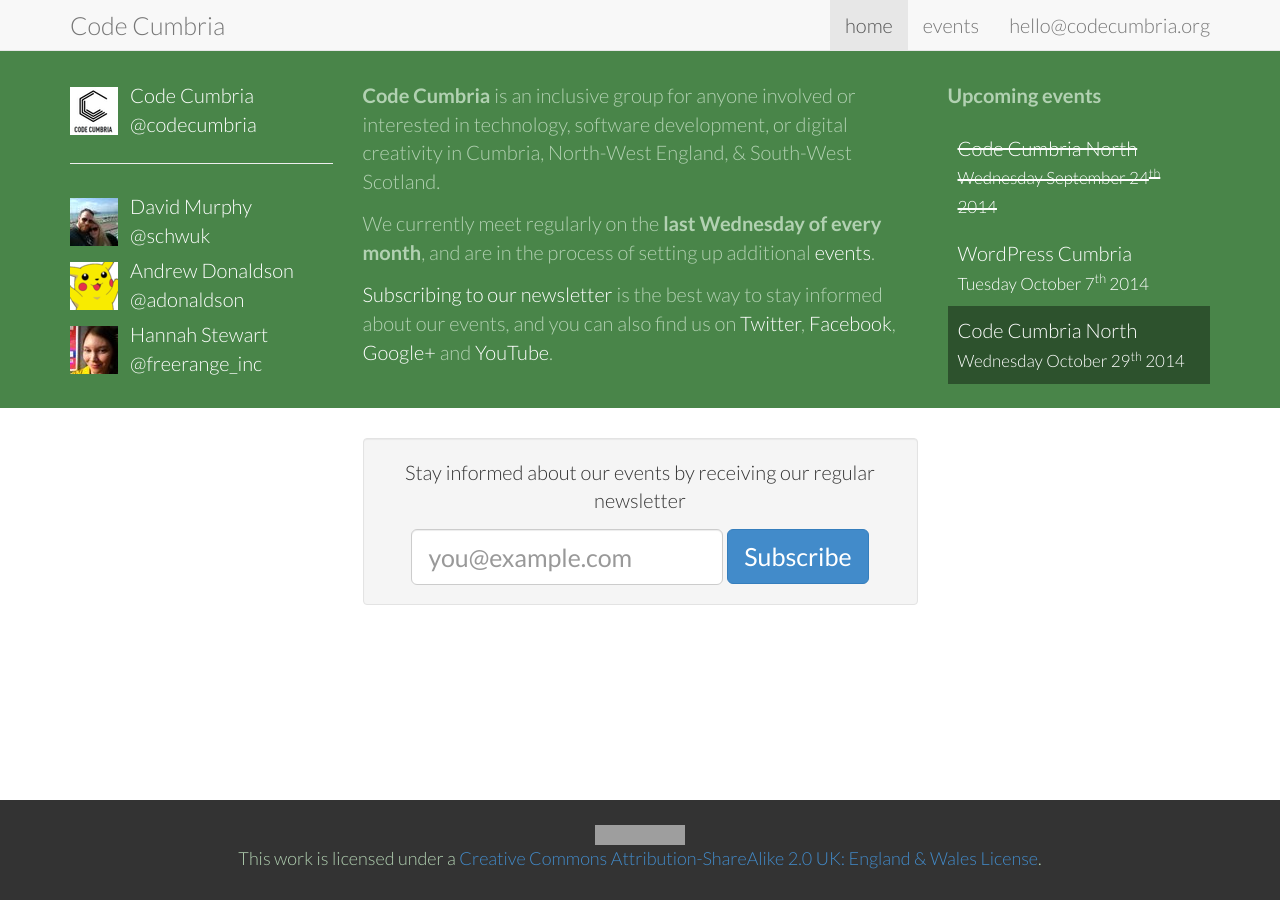
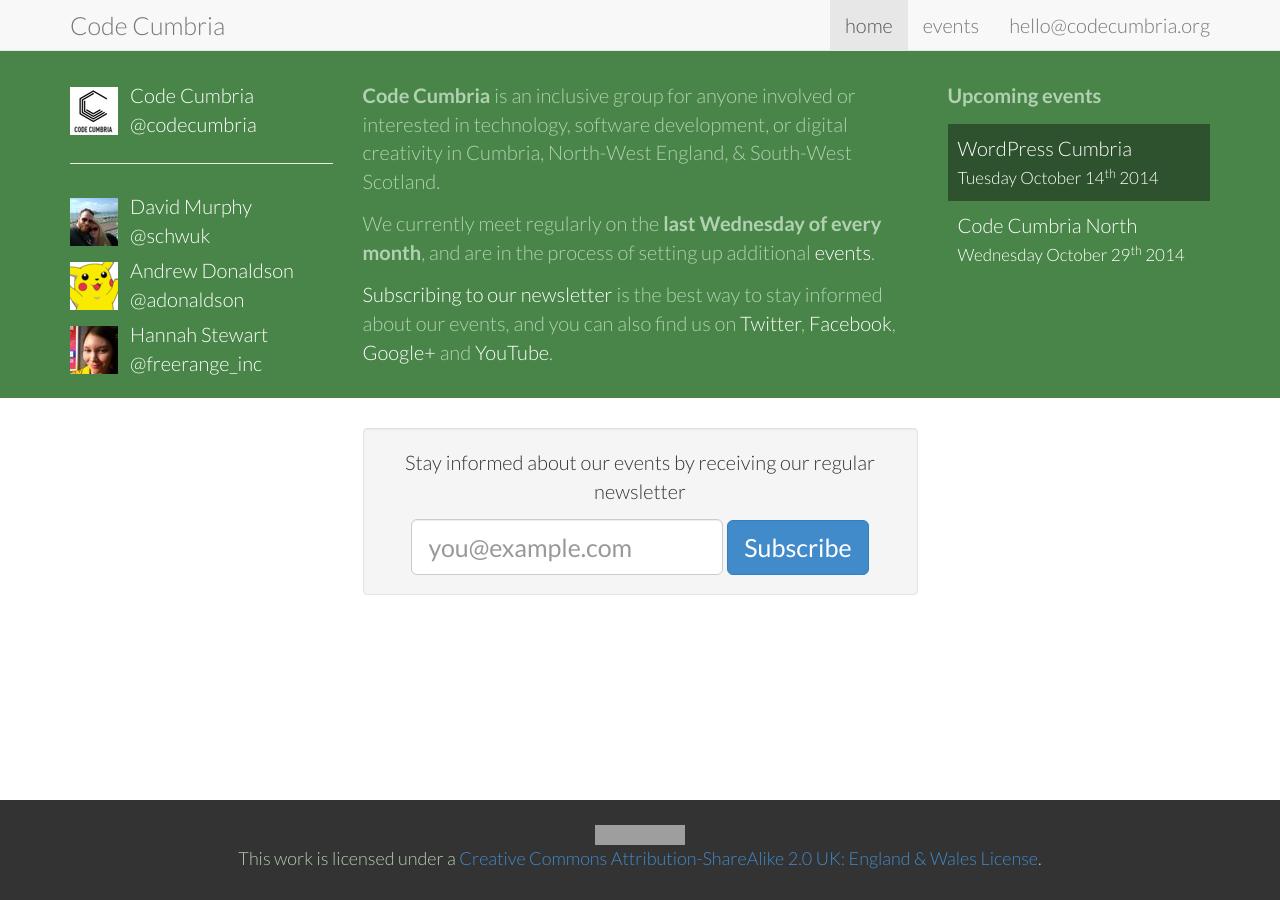
Before and after one commit to CodeCumbria/codecumbria.github.io, a Jekyll site: the page built from index.html, in a window 1280 px wide. Built offline with Jekyll 4.4.1, drawn with Linux system fonts in a browser that asks for light colours; Markdown is read by kramdown in place of the engine named in the settings; grey boxes are pictures that could not be loaded.

Commit message:
Updated events for October

```diff
--- a/index.html
+++ b/index.html
@@ -17,9 +17,8 @@ section: home
       <div class="col-md-3 col-md-push-3 events">
         <h2>Upcoming events</h2>
         <ul>
-          <a><li><del>Code Cumbria North<br /><small>Wednesday September 24<sup>th</sup> 2014</small></del></li></a>
-          <a><li>WordPress Cumbria<br /><small>Tuesday October 7<sup>th</sup> 2014</small></li></a>
-          <a href="/events/code_cumbria_north.html" title="View details of the Code Cumbria North event"><li class="next">Code Cumbria North<br /><small>Wednesday October 29<sup>th</sup> 2014</small></li></a>
+          <a href="http://www.meetup.com/WordPress-Cumbria/events/210692312/"><li class="next">WordPress Cumbria<br /><small>Tuesday October 14<sup>th</sup> 2014</small></li></a>
+          <a href="/events/code_cumbria_north.html" title="View details of the Code Cumbria North event"><li>Code Cumbria North<br /><small>Wednesday October 29<sup>th</sup> 2014</small></li></a>
         </ul>
       </div>
       <div class="col-md-3 col-md-pull-9 people">
```
